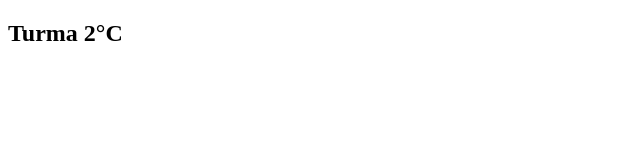
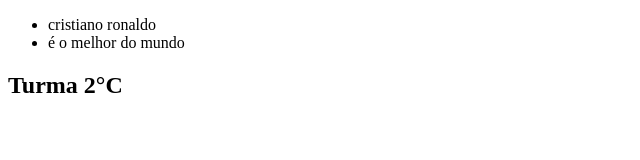
Before and after one commit to charmy-senpai/2-C-anara, a plain HTML site: page index.html in a window 1280 px wide. Shown: the whole page, without its empty margins (0-640 px from the left). Drawn offline with Linux system fonts and the light colour scheme.

Commit message:
Add files via upload

```diff
--- a/index.html
+++ b/index.html
@@ -6,7 +6,24 @@
     <title>Turma 2°C</title>
 </head>
 <body>
+    <header>
+    <div>
+        <ul>
+            <li>
+              cristiano ronaldo
+            </li>
+            <li>
+              é o melhor do mundo
+            </li>
+        </ul>
+    </div>
 
+
+
+
+
+
+    </header>
 </body>
 </html>
 
```
